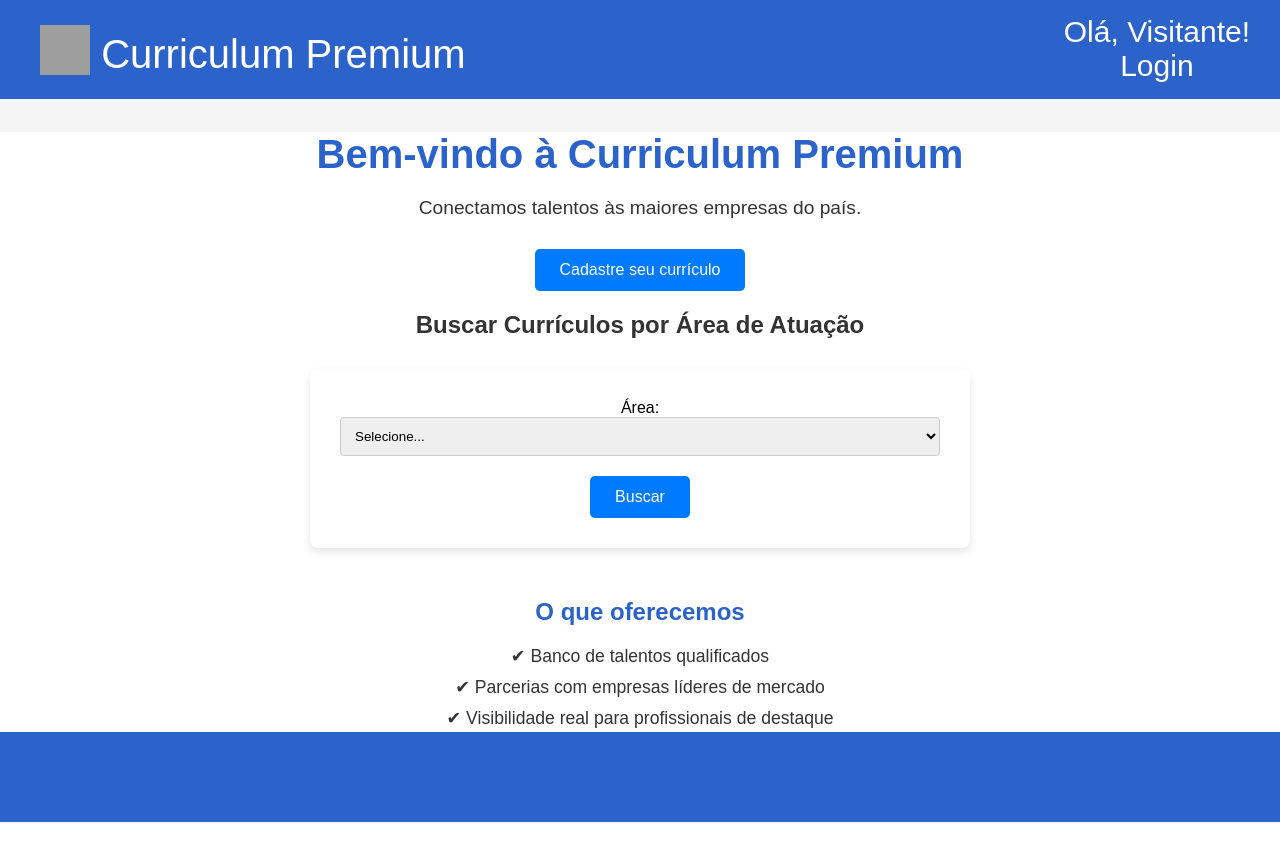
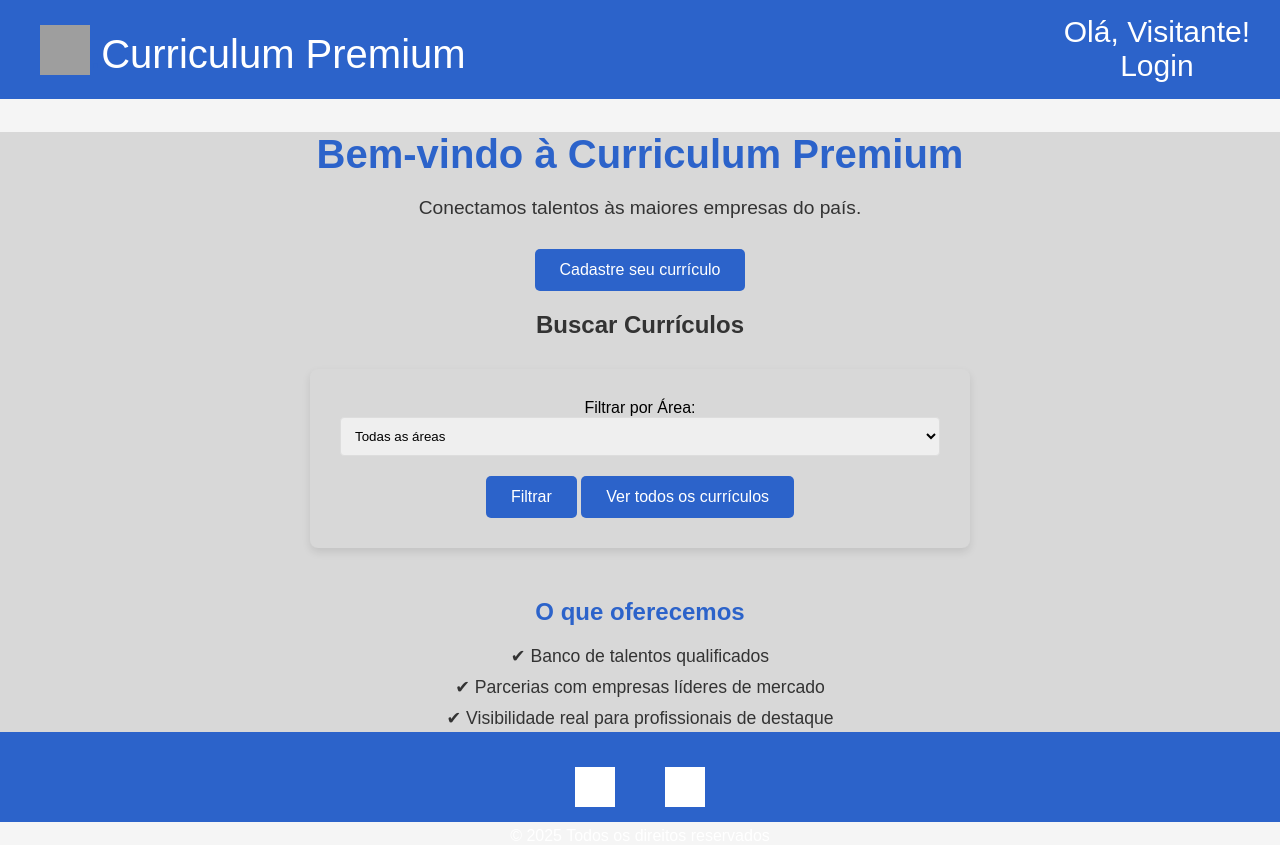
Before and after one commit to Hudsaw/web2, a PHP site: page /web2/ in a window 1280 px wide. Before the commit the page ends 822 px from the top, so only its background shows below. Run offline with PHP 8.4, Linux system fonts and the light colour scheme; data comes from the database, SQL or seed files in the repository; grey boxes are pictures that could not be loaded.

Commit message:
no meu funciona

```diff
--- a/prova/controller.php
+++ b/prova/controller.php
@@ -12,20 +12,28 @@
 
     public function home()
 {
+    try {
+        $areas = $this->model->getAreasAtuacao();
+
         $dados = [
             'titulo' => 'Bem-vindo à Curriculum Premium',
-            'descricao' => 'Conectamos talentos às maiores empresas do país.'
+            'descricao' => 'Conectamos talentos às maiores empresas do país.',
+            'areas' => $areas
         ];
 
         require VIEWS_PATH . 'header.php';
         require VIEWS_PATH . 'home.php';
         require VIEWS_PATH . 'footer.php';
+
+    } catch (Exception $e) {
+        error_log("Erro no Controller home: " . $e->getMessage());
+    }
 }
 
     public function buscarCurriculos()
 {
     try {
-            $areaFiltro = $_GET['area'] ?? 0;
+        $areaFiltro = $_GET['area'] ?? null;
         $paginaAtual = max((int)($_GET['pagina'] ?? 1), 1);
         $itensPorPagina = 10;
         $offset = ($paginaAtual - 1) * $itensPorPagina;
@@ -33,7 +41,6 @@
         $areas = $this->model->getAreasAtuacao();
         $resultados = [];
         $totalPaginas = 1;
-            $totalRegistros = 0;
 
         if ($areaFiltro) {
             $totalRegistros = $this->model->countCurriculosPorArea($areaFiltro);
@@ -45,12 +52,12 @@
 
         $totalPaginas = ceil($totalRegistros / $itensPorPagina);
 
-            // Passa todas as variáveis necessárias para a view
         require VIEWS_PATH . 'header.php';
         require VIEWS_PATH . 'busca.php';
         require VIEWS_PATH . 'footer.php';
+
     } catch (Exception $e) {
-            error_log("Erro na busca de currículos: " . $e->getMessage());
+        error_log("Erro na busca: " . $e->getMessage());
         header("HTTP/1.1 500 Internal Server Error");
         require VIEWS_PATH . '404.php';
     }
@@ -140,6 +147,7 @@
     {
         $dados = $this->validarDadosCadastro($_POST);
 
+        // Verifica se já existe usuário com mesmo email ou CPF
         if ($this->model->emailExists($dados['email'])) {
             $_SESSION['erros_cadastro'][] = "E-mail já cadastrado";
         }
@@ -150,7 +158,7 @@
 
         if (!empty($_SESSION['erros_cadastro'])) {
             $_SESSION['dados_cadastro'] = $dados;
-            header("Location: " . BASE_URL . "cadastro.php");
+            header("Location: " . BASE_URL . "?action=cadastro");
             exit();
         }
 
@@ -159,7 +167,8 @@
         if ($userId) {
             $_SESSION['id'] = $userId;
             $_SESSION['nome'] = $dados['nome'];
-            header("Location: " . BASE_URL . "index.php");
+            // Redireciona para a visualização do currículo
+            header("Location: " . BASE_URL . "?action=curriculo&id=" . $userId);
             exit();
         } else {
             throw new Exception("Falha ao criar usuário");
@@ -226,7 +235,7 @@
     public function processarAtualizacao()
     {
         if (!isset($_SESSION['id'])) {
-            header("Location: " . BASE_URL . "login.php");
+            header("Location: " . BASE_URL . "?action=login");
             exit();
         }
 
@@ -235,13 +244,14 @@
 
         if (!empty($_SESSION['erros_cadastro'])) {
             $_SESSION['dados_cadastro'] = $dados;
-            header("Location: " . BASE_URL . "cadastro.php");
+            header("Location: " . BASE_URL . "?action=cadastro");
             exit();
         }
 
         if ($this->model->updateUser($dados)) {
             $_SESSION['nome'] = $dados['nome'];
-            header("Location: " . BASE_URL . "curriculo.php?id=" . $dados['id']);
+            // Redireciona para a visualização do currículo atualizado
+            header("Location: " . BASE_URL . "?action=curriculo&id=" . $dados['id']);
             exit();
         } else {
             throw new Exception("Falha ao atualizar usuário");
--- a/prova/index.php
+++ b/prova/index.php
@@ -51,8 +51,17 @@
             require_once VIEWS_PATH . '404.php';
     }
 } catch (Exception $e) {
-    // Tratamento de erros
     error_log($e->getMessage());
     header("HTTP/1.1 500 Internal Server Error");
-    require_once 'erro.php';
+
+    // Mostra mensagem amigável sem expor detalhes do erro
+    $dados = [
+        'titulo' => 'Erro no Sistema',
+        'descricao' => 'Desculpe, ocorreu um erro inesperado. Nossa equipe foi notificada.',
+        'areas' => []
+    ];
+
+    require VIEWS_PATH . 'header.php';
+    require VIEWS_PATH . 'erro.php';
+    require VIEWS_PATH . 'footer.php';
 }
--- a/prova/model.php
+++ b/prova/model.php
@@ -14,13 +14,32 @@
     // Métodos do usuário
     public function getAreasAtuacao()
 {
+    try {
         $stmt = $this->pdo->query("SELECT id, nome FROM area_atuacao ORDER BY nome");
-        return $stmt->fetchAll(PDO::FETCH_ASSOC);
+        $resultados = $stmt->fetchAll(PDO::FETCH_ASSOC);
+
+        return $resultados;
+
+    } catch (PDOException $e) {
+        error_log("Erro grave ao buscar áreas: " . $e->getMessage());
+        return [];
+    }
 }
 
     public function countTodosCurriculos()
     {
-        $stmt = $this->pdo->query("SELECT COUNT(*) FROM curriculo WHERE ativo = 1");
+        $stmt = $this->pdo->query("SELECT COUNT(*) FROM curriculo");
+        return $stmt->fetchColumn();
+    }
+
+    public function countCurriculosPorArea($areaId)
+    {
+        $stmt = $this->pdo->prepare("
+        SELECT COUNT(*)
+        FROM curriculo
+        WHERE area_atuacao_id = ?
+    ");
+        $stmt->execute([$areaId]);
         return $stmt->fetchColumn();
     }
 
@@ -30,22 +49,12 @@
         SELECT c.id, c.nome, c.email, c.telefone, a.nome AS area_nome
         FROM curriculo c
         LEFT JOIN area_atuacao a ON c.area_atuacao_id = a.id
-        WHERE c.ativo = 1
-        LIMIT ? OFFSET ?
+        LIMIT :limit OFFSET :offset
     ");
-        $stmt->execute([$limit, $offset]);
+    $stmt->bindValue(':limit', (int)$limit, PDO::PARAM_INT);
+    $stmt->bindValue(':offset', (int)$offset, PDO::PARAM_INT);
+    $stmt->execute();
     return $stmt->fetchAll(PDO::FETCH_ASSOC);
-    }
-
-    public function countCurriculosPorArea($areaId)
-    {
-        $stmt = $this->pdo->prepare("
-        SELECT COUNT(*)
-        FROM curriculo
-        WHERE area_atuacao_id = ? AND ativo = 1
-    ");
-        $stmt->execute([$areaId]);
-        return $stmt->fetchColumn();
 }
 
 public function getCurriculosPorArea($areaId, $limit, $offset)
@@ -54,10 +63,13 @@
         SELECT c.id, c.nome, c.email, c.telefone, a.nome AS area_nome
         FROM curriculo c
         JOIN area_atuacao a ON c.area_atuacao_id = a.id
-        WHERE c.area_atuacao_id = ? AND c.ativo = 1
-        LIMIT ? OFFSET ?
+        WHERE c.area_atuacao_id = :areaId
+        LIMIT :limit OFFSET :offset
     ");
-        $stmt->execute([$areaId, $limit, $offset]);
+    $stmt->bindValue(':areaId', $areaId, PDO::PARAM_INT);
+    $stmt->bindValue(':limit', (int)$limit, PDO::PARAM_INT);
+    $stmt->bindValue(':offset', (int)$offset, PDO::PARAM_INT);
+    $stmt->execute();
     return $stmt->fetchAll(PDO::FETCH_ASSOC);
 }
 
--- a/prova/style.css
+++ b/prova/style.css
@@ -1,20 +1,59 @@
+:root {
+    /* Cores principais */
+    --primary-color: #2c63ca;
+    --primary-dark: #1a4b9e;
+    --primary-light: #fff;
+
+    /* Cores secundárias */
+    --secondary-color: #28a745;
+    --secondary-dark: #1e7e34;
+
+    /* Cores de texto */
+    --text-dark: #333;
+    --text-medium: #555;
+    --text-light: #777;
+
+    /* Cores de fundo */
+    --bg-light: #f5f5f5;
+    --bg-dark: #d8d8d8;
+
+    /* Cores de borda */
+    --border-color: #ddd;
+    --border-light: #eee;
+
+    /* Cores de alerta */
+    --error-bg: #f8d7da;
+    --error-text: #721c24;
+    --error-border: #f5c6cb;
+
+    --success-bg: #d4edda;
+    --success-text: #155724;
+    --success-border: #c3e6cb;
+
+    --info-bg: #d1ecf1;
+    --info-text: #0c5460;
+    --info-border: #bee5eb;
+
+    --warning-bg: #fff3cd;
+    --warning-text: #856404;
+}
+
 body {
     font-family: Arial, sans-serif;
     margin: 0;
     padding: 0;
-    background-color: #f5f5f5;
-    background: #F5F5F5;
+    background-color: var(--bg-light);
 }
 
 header {
-    background-color: #2c63ca;
-    color: white;
+    background-color: var(--primary-color);
+    color: var(--primary-light);
     padding: 15px 30px;
     text-align: center;
     font-size: 30px;
 }
 
-.header-container{
+.header-container {
     display: flex;
     justify-content: space-between;
 }
@@ -31,18 +70,14 @@
     margin-left: 10px;
     font-size: 40px;
     text-decoration: none;
-    color: #FFFFFF;
+    color: var(--primary-light);
 }
 
-#espacador{
-    color:#2c63ca
+#espacador {
+    color: var(--primary-color);
 }
 
-a:visited{
-    text-decoration: none;
-}
-
-a{
+a:visited, a {
     text-decoration: none;
 }
 
@@ -51,7 +86,7 @@
 }
 
 .secao a {
-    color: white;
+    color: var(--primary-light);
     text-decoration: none;
     margin: 0 15px;
     font-weight: bold;
@@ -63,11 +98,11 @@
 
 h2 {
     text-align: center;
-    color: #333;
+    color: var(--text-dark);
 }
 
 form {
-    background-color: white;
+    background-color: var(--bg-dark);
     padding: 30px;
     border-radius: 8px;
     box-shadow: 0 4px 8px rgba(0,0,0,0.1);
@@ -75,25 +110,17 @@
     margin: 30px auto;
 }
 
-input {
+input, select {
     width: 100%;
     padding: 10px;
-    border: 1px solid #ccc;
-    border-radius: 4px;
-    box-sizing: border-box;
-}
-
-select {
-    width: 100%;
-    padding: 10px;
-    border: 1px solid #ccc;
+    border: 1px solid var(--border-color);
     border-radius: 4px;
     box-sizing: border-box;
 }
 
 button {
-    background-color: #007BFF;
-    color: white;
+    background-color: var(--primary-color);
+    color: var(--primary-light);
     padding: 10px 20px;
     border: none;
     border-radius: 4px;
@@ -122,17 +149,16 @@
 }
 
 .btn-buscar {
-    background-color: #28a745;
+    background-color: var(--secondary-color);
     padding: 10px 20px;
 }
 
-.btn-login{
-    color: #FFFFFF;
-    text-decoration: none;
+.btn-buscar:hover {
+    background-color: var(--secondary-dark);
 }
 
-.btn-login:active{
-    color: #FFFFFF;
+.btn-login, .btn-login:active {
+    color: var(--primary-light);
     text-decoration: none;
 }
 
@@ -238,33 +264,33 @@
     transform: scale(1.1);
 }
 
-img{
+img {
     height: 50px;
     width: 50px;
 }
 
 .apresentacao {
     text-align: center;
-    background-color: #ffffff;
+    background-color: var(--bg-dark);
 }
 
 .hero h1 {
     font-size: 2.5em;
-    color: #2c63ca;
+    color: var(--primary-color);
     margin-bottom: 20px;
 }
 
 .hero p {
     font-size: 1.2em;
-    color: #333;
+    color: var(--text-dark);
     margin: 10px 0;
 }
 
 .btn {
     display: inline-block;
     margin-top: 20px;
-    background-color: #007BFF;
-    color: white;
+    background-color: var(--primary-color);
+    color: var(--primary-light);
     padding: 12px 25px;
     text-decoration: none;
     border-radius: 5px;
--- a/prova/views/cadastro.php
+++ b/prova/views/cadastro.php
@@ -140,7 +140,7 @@
         const cep = cepInput.value.replace(/\D/g, '');
         const logradouroInput = document.getElementById('logradouro');
         const cidadeInput = document.getElementById('cidade');
-        const cepInfo = document.getElementById('cep-info'); // Elemento de feedback
+        const cepInfo = document.getElementById('cep-info');
 
         // Verifica se o CEP tem 8 dígitos
         if (cep.length !== 8) {
--- a/prova/views/footer.php
+++ b/prova/views/footer.php
@@ -2,17 +2,30 @@
 <footer>
     <div class="secao">
         <div class="icon-container">
-                <?php if (!empty($usuario['linkedin'])): ?>
-                    <a href="<?= htmlspecialchars($usuario['linkedin']) ?>" target="_blank" class="icon">
+            <?php
+            // Definir qual conjunto de dados usar
+            $dadosFooter = isset($curriculo) ? $curriculo : (isset($usuario) ? $usuario : null);
+
+            // Links padrão
+            $linkedinPadrao = "https://br.linkedin.com/in/hudson-borges-5858a2102";
+            $githubPadrao = "https://github.com/hudsaw";
+            ?>
+
+            <!-- LinkedIn -->
+            <a href="<?= !empty($dadosFooter['linkedin']) ? htmlspecialchars($dadosFooter['linkedin']) : $linkedinPadrao ?>"
+               target="_blank" class="icon">
                 <img src="https://img.icons8.com/ios-filled/100/linkedin.png" alt="LinkedIn">
             </a>
-                <?php endif; ?>
 
-                <?php if (!empty($usuario['github'])): ?>
-                    <a href="<?= htmlspecialchars($usuario['github']) ?>" target="_blank" class="icon">
+            <!-- GitHub -->
+            <a href="<?= !empty($dadosFooter['github']) ? htmlspecialchars($dadosFooter['github']) : $githubPadrao ?>"
+               target="_blank" class="icon">
                 <img src="https://img.icons8.com/ios-filled/100/github.png" alt="GitHub">
             </a>
-                <?php endif; ?>
+        </div>
+
+        <div class="copyright">
+            <p>&copy; <?= date('Y') ?> Todos os direitos reservados</p>
         </div>
     </div>
 </footer>
--- a/prova/views/home.php
+++ b/prova/views/home.php
@@ -6,19 +6,24 @@
     </section>
 
     <section class="busca-curriculos">
-        <h2>Buscar Currículos por Área de Atuação</h2>
+        <h2>Buscar Currículos</h2>
         <form method="get" action="<?= BASE_URL ?>">
-            <input type="hidden" name="action" value="buscar">
+            <input type="hidden" name="action" value="busca">
             <div class="form-group">
-                <label for="area">Área:</label>
-                <select name="area" id="area" required>
-                    <option value="">Selecione...</option>
-                    <?php foreach ($this->model->getAreasAtuacao() as $area): ?>
-                        <option value="<?= $area['id'] ?>"><?= htmlspecialchars($area['nome']) ?></option>
-                    <?php endforeach; ?>
+                <label for="area">Filtrar por Área:</label>
+                <select name="area" id="area">
+                    <option value="">Todas as áreas</option>
+                    <?php if (!empty($areas)): ?>
+                        <?php foreach ($areas as $area): ?>
+                            <option value="<?= $area['id'] ?>">
+                                <?= htmlspecialchars($area['nome']) ?>
+                            </option>
+                        <?php endforeach; ?>
+                    <?php endif; ?>
                 </select>
             </div>
-            <button type="submit" class="btn btn-buscar">Buscar</button>
+            <button type="submit" class="btn btn-buscar">Filtrar</button>
+            <a href="<?= BASE_URL ?>?action=busca" class="btn btn-todos">Ver todos os currículos</a>
         </form>
     </section>
 
--- a/prova/views/login.php
+++ b/prova/views/login.php
@@ -29,9 +29,6 @@
             <a href="<?= BASE_URL ?>?action=cadastro">
                 Criar nova conta
             </a>
-            <a href="<?= BASE_URL ?>?action=recuperar-senha" class="forgot-password">
-                Esqueceu sua senha?
-            </a>
         </div>
     </div>
 </div>
```
Also changed, not shown: other parts of prova/style.css (+38 -38 lines), prova/views/busca.php (added, +51 -0 lines), prova/views/curriculo.php (+8 -0 lines). Lines whose indentation alone changed are shown as unchanged.
